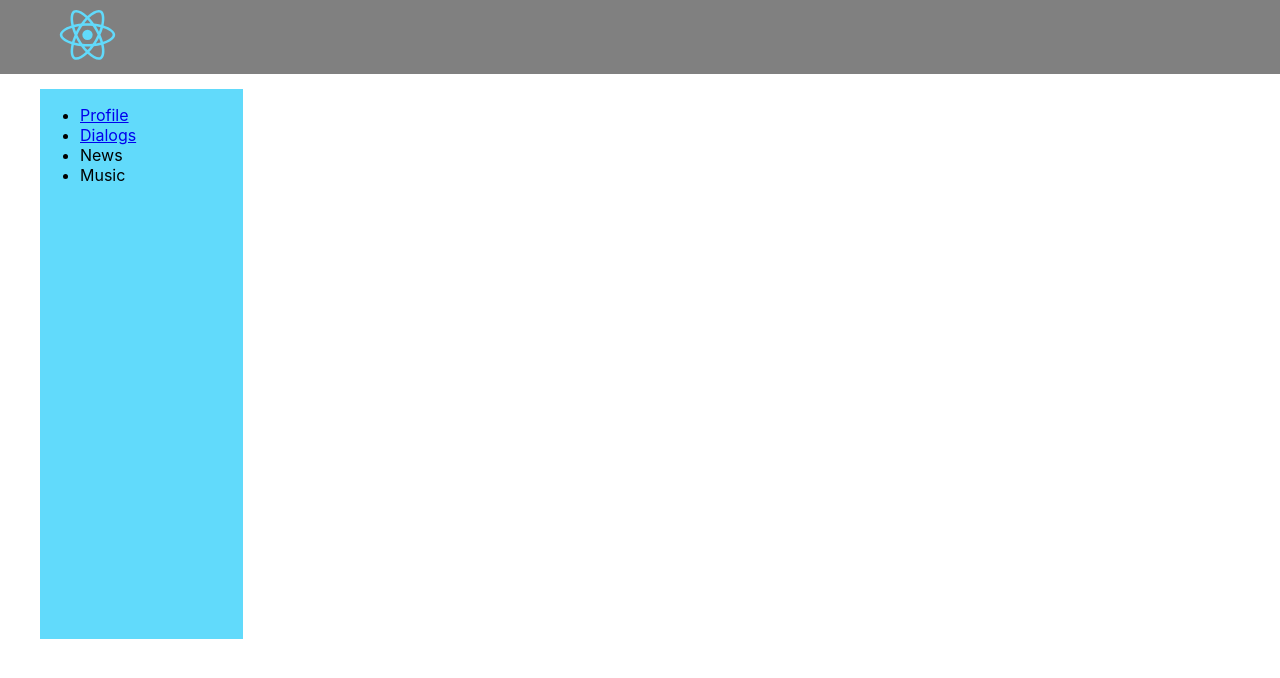
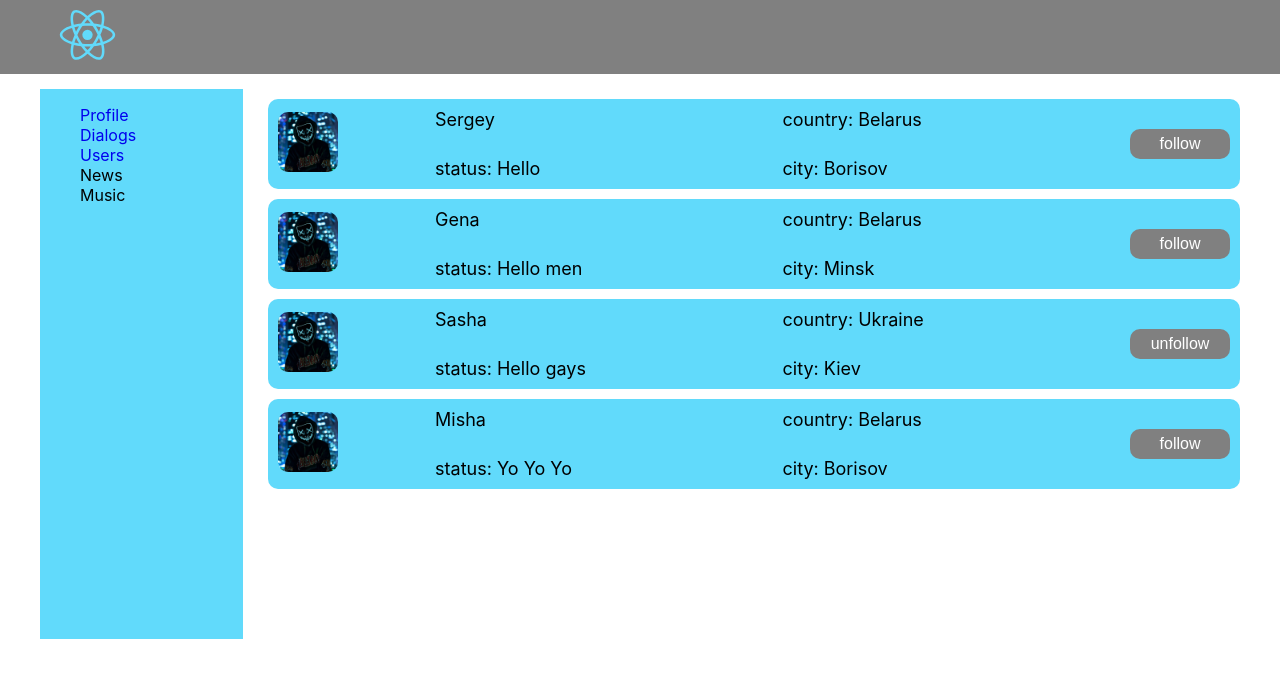
Before and after one commit to Sergey-Rimsha/SocialNetworkIncubator, a React (Create React App) app: page /users in a window 1280 px wide. Shown: the top 678 px of the page. Built offline with nearby package versions, Linux system fonts and the light colour scheme.

Commit message:
:49 UsersPage

```diff
--- a/src/App.tsx
+++ b/src/App.tsx
@@ -11,6 +11,7 @@ import {Header} from "./components/Header/Header";
 import {Sidebar} from "./components/Sidebar/Sidebar";
 import {DialogsContainer} from "./components/Dialogs/DialogsContainer";
 import {ProfileContainer} from "./components/Profile/ProfileContainer";
+import {UsersPageContainer} from "./components/UsersPage/UsersPage";
 
 
 const App = () => {
@@ -37,6 +38,13 @@ const App = () => {
 											// store={props.store}
 										/>}
 								/>
+								<Route
+									path={`/users`}
+									element={
+										<UsersPageContainer
+											// store={props.store}
+										/>}
+								/>
 							</Routes>
 						</div>
 					</div>
--- a/src/components/Dialogs/ChatUsers/ChatUsers.tsx
+++ b/src/components/Dialogs/ChatUsers/ChatUsers.tsx
@@ -10,7 +10,7 @@ type InUser = {
 export function ChatUsers(props: InUser) {
 	return (
 		<>
-			<Link to={`$/${props.userId}`}>
+			<Link to={`/${props.userId}`}>
 				<div className="chat-users">
 					<img src={UserImg} alt="user_img"/>
 					<div className="user-name">{props.userName}</div>
--- a/src/components/Sidebar/Sidebar.tsx
+++ b/src/components/Sidebar/Sidebar.tsx
@@ -16,6 +16,9 @@ export  function Sidebar() {
 						<li className="menu__item">
 							<Link to={`/dialogs`}>Dialogs</Link>
 						</li>
+						<li className="menu__item">
+							<Link to={`/users`}>Users</Link>
+						</li>
 						<li className="menu__item">News</li>
 						<li className="menu__item">Music</li>
 					</ul>
--- /dev/null
+++ b/src/components/UsersPage/User.tsx
@@ -0,0 +1,33 @@
+import React from "react";
+import {UserType} from "../../redux/reducerUsers";
+import UserImg from "../../img/ava_default.jpg";
+
+type UserPropsType = {
+	onClickHandler: (userId: number, follow: boolean) => void
+}
+
+export function User(props: UserType & UserPropsType) {
+
+	const onClickHandlerFollow = () => {
+		props.onClickHandler(props.id, props.follow)
+	}
+
+	return (
+		<div className="user-box">
+			<div className="user-img">
+				<img src={UserImg} alt=""/>
+			</div>
+			<div className="user-info">
+				<div>{props.name}</div>
+				<div>status: {props.status}</div>
+			</div>
+			<div className="user-info">
+				<div>country: {props.country}</div>
+				<div>city: {props.city}</div>
+			</div>
+
+			<button onClick={onClickHandlerFollow}>{!props.follow ? 'follow' : 'unfollow' }</button>
+
+		</div>
+	)
+}
--- /dev/null
+++ b/src/components/UsersPage/UsersPage.tsx
@@ -0,0 +1,65 @@
+import React from "react";
+import {StateType, StoreDispatchType} from "../../redux/store";
+
+import {followUsersAC, StateUsersType, unFollowUserAC} from "../../redux/reducerUsers";
+import {connect} from "react-redux";
+import {User} from "./User";
+
+type UsersPagePropsType = {
+	usersPage: StateUsersType
+	followUsers: (userId: number) => void
+	unFollowUser: (userId: number) => void
+}
+
+
+export function UsersPage (props: UsersPagePropsType) {
+
+	const onClickHandler = (userId: number, follow: boolean) => {
+		if (follow) {
+			props.unFollowUser(userId)
+		} else {
+			props.followUsers(userId)
+		}
+	}
+
+	return (
+		<div>
+			{
+				props.usersPage.users.map((u, ) => {
+					return (
+						<User
+							key={u.id}
+							id={u.id}
+							name={u.name}
+							status={u.status}
+							country={u.country}
+							city={u.city}
+							follow={u.follow}
+							onClickHandler={onClickHandler}
+						/>
+					)
+				})
+			}
+		</div>
+	)
+}
+
+
+const mapStateToProps = (state: StateType) => {
+	return {
+		usersPage: state.usersPage
+	}
+}
+
+const mapDispatchToProps = (dispatch: StoreDispatchType) => {
+	return {
+		followUsers: (userId: number) => {
+			dispatch(followUsersAC(userId));
+		},
+		unFollowUser: (userId: number) => {
+			dispatch(unFollowUserAC(userId))
+		}
+	}
+}
+
+export const UsersPageContainer = connect(mapStateToProps, mapDispatchToProps)(UsersPage);
--- /dev/null
+++ b/src/redux/reducerUsers.ts
@@ -0,0 +1,75 @@
+
+export type StateUsersType = {
+	users: Array<UserType>
+}
+
+export type UserType = {
+	id: number
+	name: string
+	status: string
+	country: string
+	city: string
+	follow: boolean
+}
+
+export type ActionUsersType = ReturnType<typeof followUsersAC> | ReturnType<typeof unFollowUserAC>
+
+const initialState: StateUsersType = {
+	users: [
+		{id: 1, name: 'Sergey', status: 'Hello', country:'Belarus', city:'Borisov', follow: false},
+		{id: 2, name: 'Gena', status: 'Hello men', country:'Belarus', city:'Minsk', follow: false},
+		{id: 3, name: 'Sasha', status: 'Hello gays', country:'Ukraine', city:'Kiev', follow: true},
+		{id: 4, name: 'Misha', status: 'Yo Yo Yo', country:'Belarus', city:'Borisov', follow: false},
+	]
+};
+
+
+export const reducerUsers = (state = initialState, action: ActionUsersType) => {
+
+	switch (action.type) {
+		case 'FOLLOW': {
+			return {
+				...state,
+				...state.users.map(u => {
+					if (u.id === action.id) {
+						u.follow = true
+					}
+					return u
+				})
+			}
+		}
+		case 'UNFOLLOW': {
+			return {
+				...state,
+				...state.users.map(u => {
+					if (u.id === action.id) {
+						u.follow = false
+					}
+					return u
+				})
+			}
+		}
+		default:
+			return state
+
+	}
+
+};
+
+
+
+// -- actionCreator -- users follow/unFollow
+
+export const followUsersAC = (userId: number) => {
+	return {
+		type: 'FOLLOW',
+		id: userId
+	} as const
+};
+
+export const unFollowUserAC = (userId: number) => {
+	return {
+		type: 'UNFOLLOW',
+		id: userId
+	} as const
+};
--- a/src/redux/store.ts
+++ b/src/redux/store.ts
@@ -1,27 +1,12 @@
 import {combineReducers, createStore} from "redux";
 import {reducerDialogs} from "./reducerDialogs";
 import {reducerProfile} from "./reducerProfile";
-
-export type StoreType = {
-	getState: () => StateType
-	// subscribe: (observe: any) => void
-	// dispatch: DispatchType
-
-}
-
-
-// export type DispatchType ={
-// 	dispatch: (action: ActionType) => ActionType
-// }
-
-// export type ActionType = {
-// 	type: 'ADD-MESSAGE-CHAT' | 'ON-CHANGE-MESS-CHAT' | 'ADD-POST' | 'ON-CHANGE-MESS-POST'
-// 	text?: string
-// }
+import {reducerUsers, StateUsersType} from "./reducerUsers";
 
 export type StateType = {
 	dialogsPage: DialogsType
 	profilePage: PostType
+	usersPage: StateUsersType
 }
 export type DialogsType = {
 	chatUsers: Array<InUser>
@@ -52,7 +37,8 @@ export type StoreDispatchType = typeof store.dispatch
 
 let reducers = combineReducers({
 	dialogsPage: reducerDialogs,
-	profilePage: reducerProfile
+	profilePage: reducerProfile,
+	usersPage: reducerUsers
 })
 
 export let store = createStore(reducers);
--- a/src/scss/style.scss
+++ b/src/scss/style.scss
@@ -29,6 +29,14 @@
 	height: 550px;
 	background-color: #61dafb;
 	margin-right: 25px;
+
+	& li {
+		list-style-type: none;
+	}
+	& a {
+		text-decoration: none;
+	}
+
 }
 
 .profile {
@@ -107,6 +115,9 @@
 	align-items: start;
 	width: 100%;
 	padding: 10px;
+	& a {
+		text-decoration: none;
+	}
 
 	.chat-users {
 		display: flex;
@@ -204,3 +215,46 @@
 
 	}
 }
+
+
+// usersPage --------------------------
+
+.user-box {
+	padding: 10px;
+	display: flex;
+	justify-content: space-between;
+	//justify-content: space-around;
+	align-items: center;
+	//border: gray solid 1px;
+	border-radius: 10px;
+	margin-top: 10px;
+	font-size: 18px;
+	background-color: #61dafb;
+
+	.user-img img {
+		width: 60px;
+		border-radius: 10px;
+	}
+
+	.user-info {
+		height: 70px;
+		width: 250px;
+		display: flex;
+		flex-direction: column;
+
+		justify-content: space-between;
+	}
+
+	& button {
+		width: 100px;
+		height: 30px;
+		background-color: gray;
+		border: none;
+		color: white;
+		text-align: center;
+		text-decoration: none;
+		display: inline-block;
+		font-size: 16px;
+		border-radius: 10px;
+	}
+}
```
